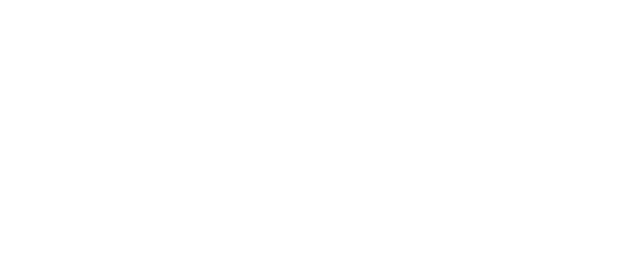
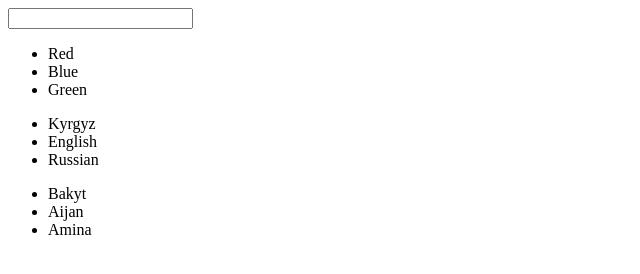
Before and after one commit to EdaToktogulova/21.02.2022, a plain HTML site: page index.html in a window 1280 px wide. Shown: the whole page, without its empty margins (0-640 px from the left). Drawn offline with Linux system fonts and the light colour scheme.

Commit message:
added <ul>, <li>

```diff
--- a/index.html
+++ b/index.html
@@ -8,8 +8,30 @@
    <link rel="stylesheet" href="./style.css">
 </head>
 <body>
-
-
+   <label>
+      <input type="text" name="" id="">
+   </label>
+   <label>
+      <ul>
+         <li>Red</li>
+         <li>Blue</li>
+         <li>Green</li>
+      </ul>
+   </label>
+   <label>
+      <ul>
+         <li>Kyrgyz</li>
+         <li>English</li>
+         <li>Russian</li>
+      </ul>
+   </label>
+   <label>
+      <ul>
+         <li>Bakyt</li>
+         <li>Aijan</li>
+         <li>Amina</li>
+      </ul>
+   </label>
 
 
    <script src="./scsript.js"></script>
```
